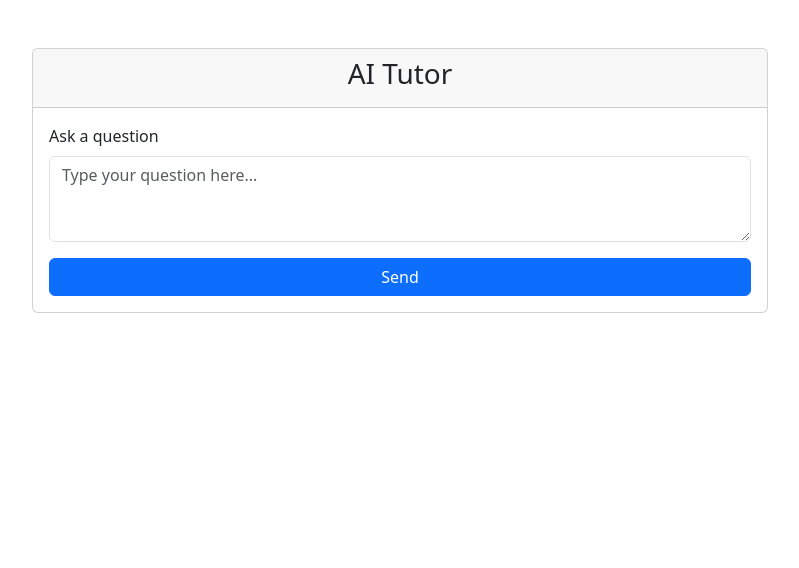
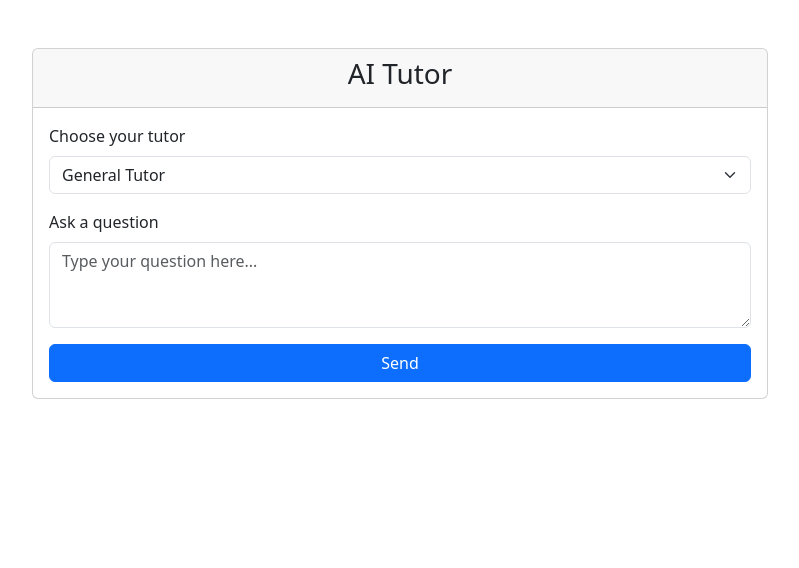
Before and after one commit to benrudGF/AI-Tutor-DEMO, a PHP site: page /prompt.php in a window 1280 px wide. Shown: the part 86-654 px from the top of the page, without its empty margins (240-1039 px from the left). Run offline with PHP 8.4, Linux system fonts and the light colour scheme; the visitor is signed in with stand-in values (Sample User, id 1); data that the repository does not hold is empty.

Commit message:
Fix same-voice issue: add tutor persona selector
- Add tutor dropdown to prompt.php (general, socratic, math, science, writing, coding, history)
- Send selected tutor type to api_handler.php
- Map tutor selection to distinct system prompts in api_handler.php
- Update agent.md to document the tutor system

https://claude.ai/code/session_01BCREyHXrGskTL7aQCjC1nk

```diff
--- a/prompt.php
+++ b/prompt.php
@@ -14,6 +14,18 @@ ob_start();
             </div>
             <div class="card-body">
                 <form id="promptForm">
+                    <div class="mb-3">
+                        <label for="tutorSelect" class="form-label">Choose your tutor</label>
+                        <select class="form-select" id="tutorSelect" name="tutor">
+                            <option value="general">General Tutor</option>
+                            <option value="socratic">Socratic Guide</option>
+                            <option value="math">Math Tutor</option>
+                            <option value="science">Science Tutor</option>
+                            <option value="writing">Writing Coach</option>
+                            <option value="coding">Coding Mentor</option>
+                            <option value="history">History Tutor</option>
+                        </select>
+                    </div>
                     <div class="mb-3">
                         <label for="userMessage" class="form-label">Ask a question</label>
                         <textarea class="form-control" id="userMessage" name="message" rows="3" placeholder="Type your question here..." required></textarea>
@@ -39,6 +51,7 @@ document.getElementById('promptForm').addEventListener('submit', function(e) {
     const message = document.getElementById('userMessage').value.trim();
     if (!message) return;
 
+    const tutor = document.getElementById('tutorSelect').value;
     const submitBtn = document.getElementById('submitBtn');
     const responseArea = document.getElementById('responseArea');
     const responseContent = document.getElementById('responseContent');
@@ -53,7 +66,7 @@ document.getElementById('promptForm').addEventListener('submit', function(e) {
     fetch('api_handler.php', {
         method: 'POST',
         headers: { 'Content-Type': 'application/json' },
-        body: JSON.stringify({ message: message })
+        body: JSON.stringify({ message: message, tutor: tutor })
     })
     .then(function(res) { return res.json().then(function(data) { return { ok: res.ok, data: data }; }); })
     .then(function(result) {
```
Also changed, not shown: agent.md (+2 -0 lines), api_handler.php (+14 -1 lines).
